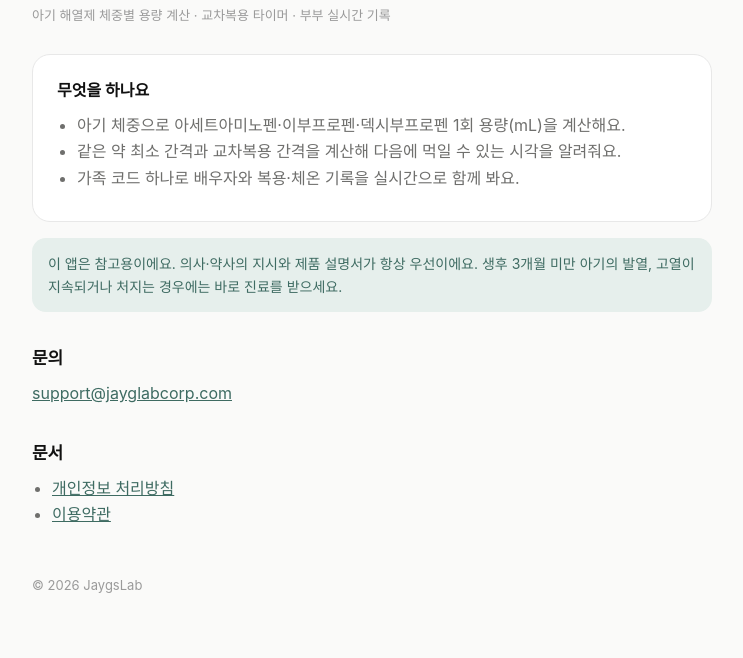
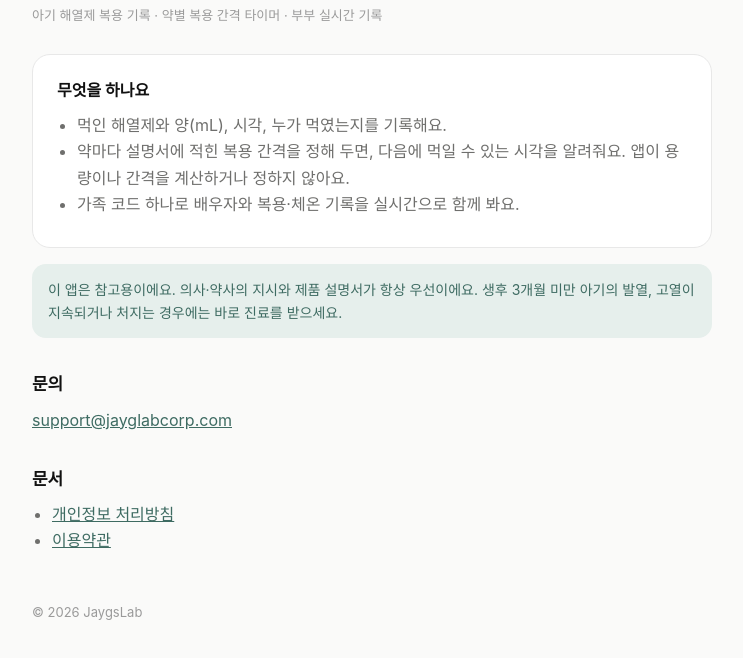
Before and after one commit to jaden680/jaden680.github.io, a plain HTML site: page fevernote/index.html in a window 1280 px wide. Shown: the part 142-800 px from the top of the page, without its empty margins (268-1011 px from the left). Drawn offline with Linux system fonts and the light colour scheme; a web font is replaced by a local one.

Commit message:
해열노트: 용량 계산 표현 제거(기록·약별 간격 앱으로)

```diff
--- a/fevernote/index.html
+++ b/fevernote/index.html
@@ -1,13 +1,13 @@
 <!doctype html><html lang="ko"><head><meta charset="utf-8"><meta name="viewport" content="width=device-width,initial-scale=1">
-<title>해열노트</title><meta name="description" content="아기 해열제 체중별 용량 계산 · 교차복용 타이머 · 부부 실시간 기록">
+<title>해열노트</title><meta name="description" content="아기 해열제 복용 기록 · 약별 복용 간격 타이머 · 부부 실시간 기록">
 <link rel="stylesheet" href="https://cdn.jsdelivr.net/gh/orioncactus/pretendard@v1.3.9/dist/web/static/pretendard.min.css"><link rel="stylesheet" href="style.css"></head>
 <body><main>
 <header><span class="logo"></span><a href="./">해열노트</a></header>
 <h1>해열노트</h1>
-<p class="meta">아기 해열제 체중별 용량 계산 · 교차복용 타이머 · 부부 실시간 기록</p>
+<p class="meta">아기 해열제 복용 기록 · 약별 복용 간격 타이머 · 부부 실시간 기록</p>
 <div class="card"><h3>무엇을 하나요</h3>
-<ul><li>아기 체중으로 아세트아미노펜·이부프로펜·덱시부프로펜 1회 용량(mL)을 계산해요.</li>
-<li>같은 약 최소 간격과 교차복용 간격을 계산해 다음에 먹일 수 있는 시각을 알려줘요.</li>
+<ul><li>먹인 해열제와 양(mL), 시각, 누가 먹였는지를 기록해요.</li>
+<li>약마다 설명서에 적힌 복용 간격을 정해 두면, 다음에 먹일 수 있는 시각을 알려줘요. 앱이 용량이나 간격을 계산하거나 정하지 않아요.</li>
 <li>가족 코드 하나로 배우자와 복용·체온 기록을 실시간으로 함께 봐요.</li></ul></div>
 <div class="note">이 앱은 참고용이에요. 의사·약사의 지시와 제품 설명서가 항상 우선이에요. 생후 3개월 미만 아기의 발열, 고열이 지속되거나 처지는 경우에는 바로 진료를 받으세요.</div>
 <h2>문의</h2><p><a href="mailto:support@jayglabcorp.com">support@jayglabcorp.com</a></p>
```
Also changed, not shown: fevernote/privacy.html (+1 -1 lines), fevernote/terms.html (+3 -3 lines).
